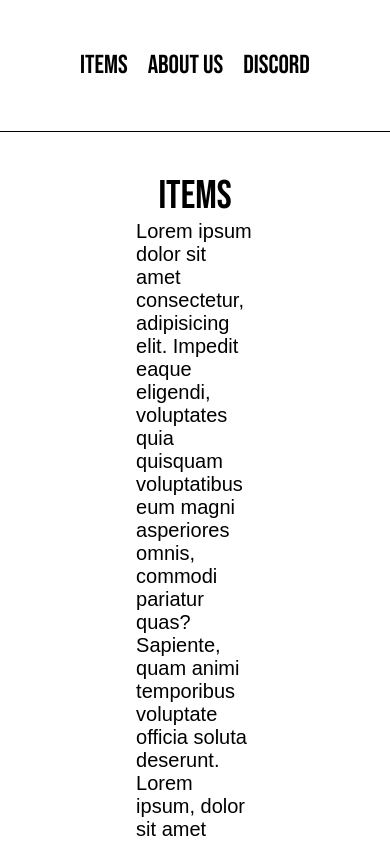
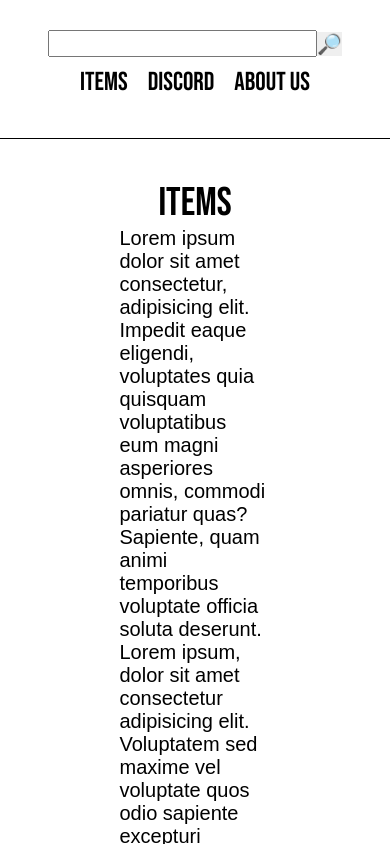
Before and after one commit to RenanPimentel/trade-site, a React (Create React App) app: page / in a window 390 px wide. Shown: the top 844 px of the page. Built offline with nearby package versions, Linux system fonts and the light colour scheme.

Commit message:
adapted to cellphone

```diff
--- a/src/App.css
+++ b/src/App.css
@@ -6,7 +6,7 @@
 }
 
 .container-item {
-  margin: 0 20%;
+  margin: 0 5%;
   font-weight: lighter;
   text-decoration: none;
   text-shadow: none;
--- a/src/Navigator.css
+++ b/src/Navigator.css
@@ -7,10 +7,27 @@
   flex-direction: row;
   justify-content: center;
   align-items: center;
-  padding: 2rem 0;
+  padding: 1.5rem 0;
   width: 100%;
   margin-bottom: 1rem;
   border-bottom: 1px solid black;
+  flex-wrap: wrap;
+}
+
+.input-container {
+  display: flex;
+  align-items: center;
+  justify-content: center;
+  padding: 0 3rem;
+}
+
+.navigator input {
+  outline: none;
+}
+
+.navigator button {
+  border: none;
+  cursor: pointer;
 }
 
 .navigator .nav-item {
--- a/src/Navigator.jsx
+++ b/src/Navigator.jsx
@@ -5,12 +5,16 @@ import NavigatorItem from './NavigatorItem';
 function Navigator() {
   const items = [
     { name: 'Items', href: '#items' },
+    { name: 'Discord', href: '#discord' },
     { name: 'About us', href: '#about-us' },
-    { name: 'Discord', href: '#discord' }
   ];
 
   return (
     <nav className="navigator">
+      <div className="input-container">
+        <input type="text"/>
+        <button>🔎</button>
+      </div>
       {items.map((item, index) => <NavigatorItem {...item} key={index}/>)}
     </nav>
   );
```
Also changed, not shown: 1 other file (tests, documents, lock files or other folders).
